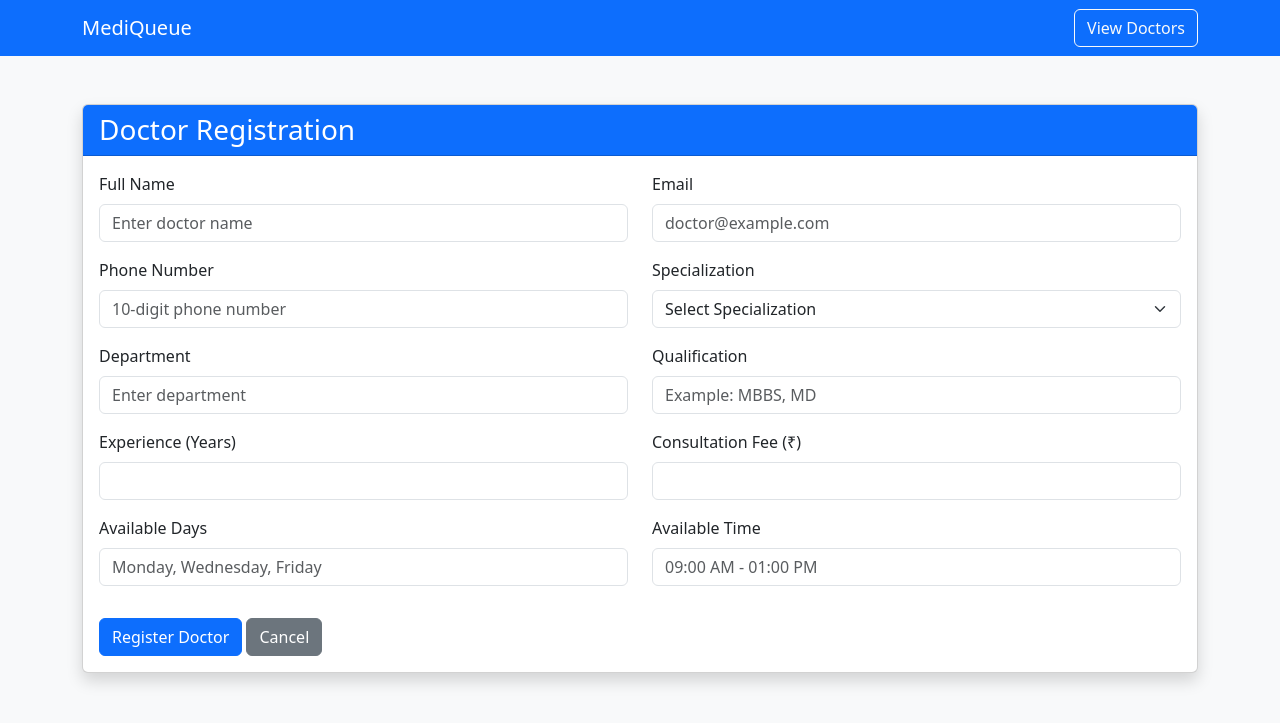
After one commit to atharvsawant15/MediQueue, a Spring Boot app: page /doctors/register in a window 1280 px wide. The commit adds this page. Shown: the top 723 px of the page. Run offline with Spring Boot 4, Linux system fonts and the light colour scheme.

Commit message:
Day 2 - Complete Doctor Management module

```diff
--- /dev/null
+++ b/src/main/java/com/mediqueue/controller/DoctorController.java
@@ -0,0 +1,56 @@
+
+package com.mediqueue.controller;
+
+import com.mediqueue.entity.Doctor;
+import com.mediqueue.service.DoctorService;
+import jakarta.validation.Valid;
+import org.springframework.stereotype.Controller;
+import org.springframework.ui.Model;
+import org.springframework.validation.BindingResult;
+import org.springframework.web.bind.annotation.*;
+
+@Controller
+@RequestMapping("/doctors")
+public class DoctorController {
+
+    private final DoctorService doctorService;
+
+    public DoctorController(DoctorService doctorService) {
+        this.doctorService = doctorService;
+    }
+
+    // Display all doctors
+    @GetMapping
+    public String listDoctors(Model model) {
+        model.addAttribute("doctors", doctorService.getAllDoctors());
+        return "doctors";
+    }
+
+    // Display doctor registration form
+    @GetMapping("/register")
+    public String showRegistrationForm(Model model) {
+        model.addAttribute("doctor", new Doctor());
+        return "doctor-form";
+    }
+
+    // Save registered doctor
+    @PostMapping("/save")
+    public String saveDoctor(
+            @Valid @ModelAttribute("doctor") Doctor doctor,
+            BindingResult result,
+            Model model) {
+
+        if (result.hasErrors()) {
+            return "doctor-form";
+        }
+
+        try {
+            doctorService.registerDoctor(doctor);
+            return "redirect:/doctors?success";
+
+        } catch (IllegalArgumentException e) {
+            model.addAttribute("errorMessage", e.getMessage());
+            return "doctor-form";
+        }
+    }
+}
--- a/src/main/resources/application.properties
+++ b/src/main/resources/application.properties
@@ -8,3 +8,5 @@ spring.datasource.password=${DB_PASSWORD:}
 spring.jpa.hibernate.ddl-auto=update
 spring.jpa.show-sql=true
 spring.jpa.properties.hibernate.format_sql=true
+
+spring.profiles.active=local
--- /dev/null
+++ b/src/main/resources/templates/doctor-form.html
@@ -0,0 +1,158 @@
+
+<!DOCTYPE html>
+<html lang="en" xmlns:th="http://www.thymeleaf.org">
+<head>
+    <meta charset="UTF-8">
+    <meta name="viewport" content="width=device-width, initial-scale=1.0">
+    <title>Doctor Registration - MediQueue</title>
+
+    <link href="https://cdn.jsdelivr.net/npm/bootstrap@5.3.3/dist/css/bootstrap.min.css"
+          rel="stylesheet">
+</head>
+<body class="bg-light">
+
+<nav class="navbar navbar-dark bg-primary">
+    <div class="container">
+        <a class="navbar-brand" href="/">MediQueue</a>
+        <a href="/doctors" class="btn btn-outline-light">View Doctors</a>
+    </div>
+</nav>
+
+<div class="container mt-5 mb-5">
+    <div class="card shadow">
+        <div class="card-header bg-primary text-white">
+            <h3 class="mb-0">Doctor Registration</h3>
+        </div>
+
+        <div class="card-body">
+
+            <div th:if="${errorMessage}"
+                 class="alert alert-danger"
+                 th:text="${errorMessage}">
+            </div>
+
+            <form th:action="@{/doctors/save}"
+                  th:object="${doctor}"
+                  method="post">
+
+                <div class="row">
+
+                    <div class="col-md-6 mb-3">
+                        <label class="form-label">Full Name</label>
+                        <input type="text" th:field="*{fullName}"
+                               class="form-control"
+                               placeholder="Enter doctor name">
+                        <small class="text-danger"
+                               th:errors="*{fullName}"></small>
+                    </div>
+
+                    <div class="col-md-6 mb-3">
+                        <label class="form-label">Email</label>
+                        <input type="email" th:field="*{email}"
+                               class="form-control"
+                               placeholder="doctor@example.com">
+                        <small class="text-danger"
+                               th:errors="*{email}"></small>
+                    </div>
+
+                    <div class="col-md-6 mb-3">
+                        <label class="form-label">Phone Number</label>
+                        <input type="text" th:field="*{phone}"
+                               class="form-control"
+                               maxlength="10"
+                               placeholder="10-digit phone number">
+                        <small class="text-danger"
+                               th:errors="*{phone}"></small>
+                    </div>
+
+                    <div class="col-md-6 mb-3">
+                        <label class="form-label">Specialization</label>
+                        <select th:field="*{specialization}"
+                                class="form-select">
+                            <option value="">Select Specialization</option>
+                            <option value="Cardiology">Cardiology</option>
+                            <option value="Neurology">Neurology</option>
+                            <option value="Orthopedics">Orthopedics</option>
+                            <option value="Dermatology">Dermatology</option>
+                            <option value="Pediatrics">Pediatrics</option>
+                            <option value="General Medicine">General Medicine</option>
+                            <option value="Gynecology">Gynecology</option>
+                            <option value="ENT">ENT</option>
+                        </select>
+                        <small class="text-danger"
+                               th:errors="*{specialization}"></small>
+                    </div>
+
+                    <div class="col-md-6 mb-3">
+                        <label class="form-label">Department</label>
+                        <input type="text" th:field="*{department}"
+                               class="form-control"
+                               placeholder="Enter department">
+                        <small class="text-danger"
+                               th:errors="*{department}"></small>
+                    </div>
+
+                    <div class="col-md-6 mb-3">
+                        <label class="form-label">Qualification</label>
+                        <input type="text" th:field="*{qualification}"
+                               class="form-control"
+                               placeholder="Example: MBBS, MD">
+                        <small class="text-danger"
+                               th:errors="*{qualification}"></small>
+                    </div>
+
+                    <div class="col-md-6 mb-3">
+                        <label class="form-label">Experience (Years)</label>
+                        <input type="number" th:field="*{experienceYears}"
+                               class="form-control"
+                               min="0" max="60">
+                        <small class="text-danger"
+                               th:errors="*{experienceYears}"></small>
+                    </div>
+
+                    <div class="col-md-6 mb-3">
+                        <label class="form-label">Consultation Fee (₹)</label>
+                        <input type="number" th:field="*{consultationFee}"
+                               class="form-control"
+                               min="0.01" step="0.01">
+                        <small class="text-danger"
+                               th:errors="*{consultationFee}"></small>
+                    </div>
+
+                    <div class="col-md-6 mb-3">
+                        <label class="form-label">Available Days</label>
+                        <input type="text" th:field="*{availableDays}"
+                               class="form-control"
+                               placeholder="Monday, Wednesday, Friday">
+                        <small class="text-danger"
+                               th:errors="*{availableDays}"></small>
+                    </div>
+
+                    <div class="col-md-6 mb-3">
+                        <label class="form-label">Available Time</label>
+                        <input type="text" th:field="*{availableTime}"
+                               class="form-control"
+                               placeholder="09:00 AM - 01:00 PM">
+                        <small class="text-danger"
+                               th:errors="*{availableTime}"></small>
+                    </div>
+
+                </div>
+
+                <div class="mt-3">
+                    <button type="submit" class="btn btn-primary">
+                        Register Doctor
+                    </button>
+
+                    <a href="/doctors" class="btn btn-secondary">
+                        Cancel
+                    </a>
+                </div>
+
+            </form>
+        </div>
+    </div>
+</div>
+
+</body>
+</html>
```
Also changed, not shown: src/main/java/com/mediqueue/entity/Doctor.java (added, +193 -0 lines), src/main/java/com/mediqueue/repository/DoctorRepository.java (added, +20 -0 lines), src/main/java/com/mediqueue/service/DoctorService.java (added, +71 -0 lines), src/main/resources/templates/doctors.html (added, +127 -0 lines), src/main/resources/templates/index.html (+36 -1 lines).
